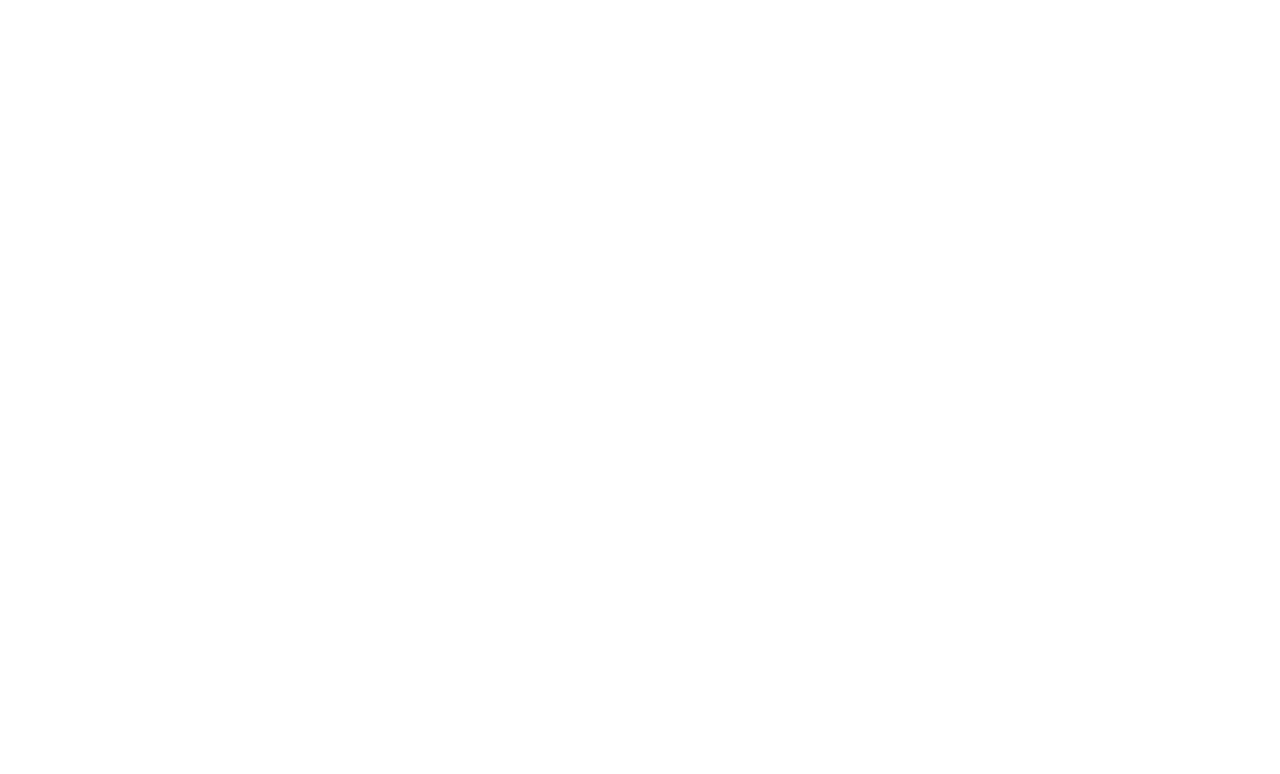
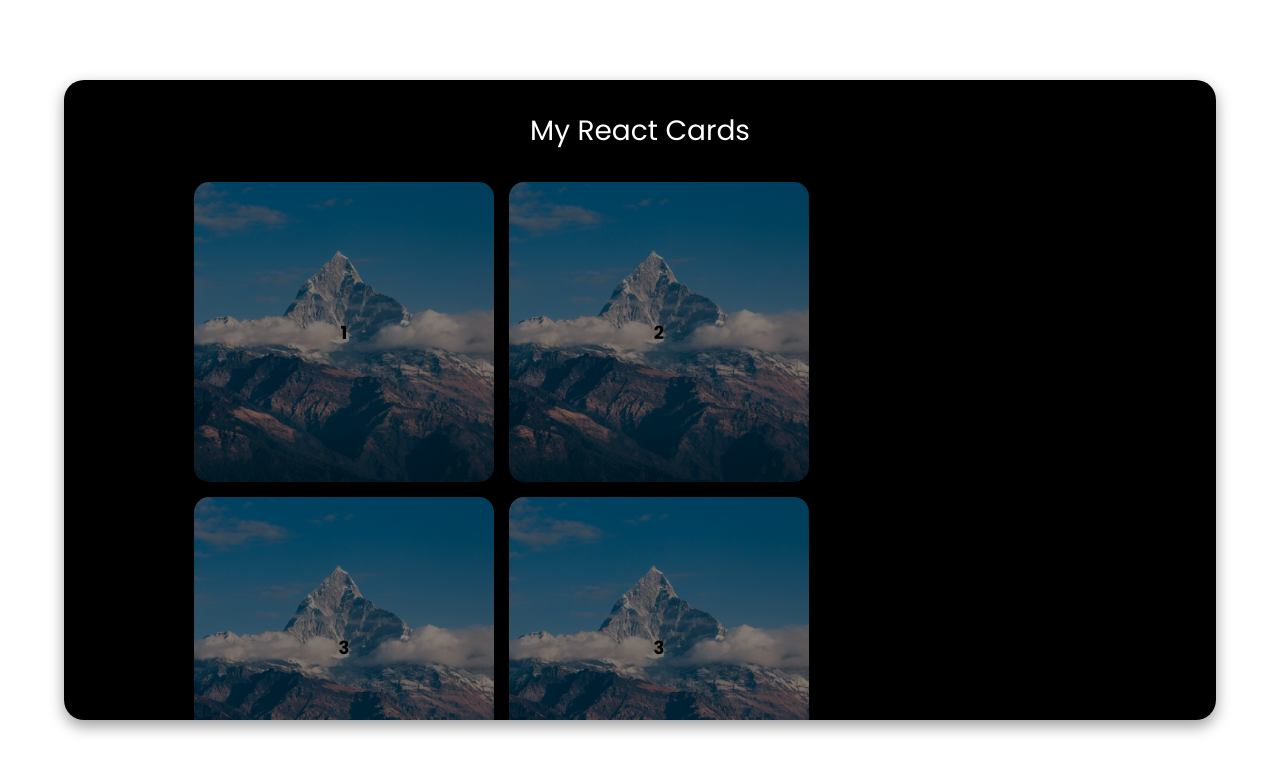
Before and after one commit to elab-development/internet-tehnologije-2024-projekat-appsanaprednomautentikacijom_2021_0462, a React (Create React App) app in the folder Domaci2/blog/: page /blog in a window 1280 px wide. Before the commit this address had no page. Shown: the top 774 px of the page. Built offline with nearby package versions, Linux system fonts and the light colour scheme.

Commit message:
Inicijalizovana card komponenta

```diff
--- a/Domaci2/blog/src/App.js
+++ b/Domaci2/blog/src/App.js
@@ -7,13 +7,14 @@ import Comment from './Components/Comment/Comment.jsx';
 import ImageSlider from './Components/ImageSlider/ImageSlider.jsx';
 import './Components/ImageSlider/ImageSlider.css';
 import './Components/Footer/Footer.jsx';
-
+import Card from './Components/Card/Card.jsx';
 //importovanje slika za slider
 import slika1 from './Components/ImageSlider/ImagesSlider/slika1.jpg';
 import slika2 from './Components/ImageSlider/ImagesSlider/slika2.jpg';
 import slika3 from './Components/ImageSlider/ImagesSlider/slika3.jpg';
 import slika4 from './Components/ImageSlider/ImagesSlider/slika4.jpg';
 import Footer from './Components/Footer/Footer.jsx';
+
 
 
 
@@ -48,6 +49,7 @@ function App() {
           </div>
           <Footer/>
           </>}/>
+          <Route path="blog" element={<><Card/></>}/>
       </Routes>
     </BrowserRouter>
   );
--- /dev/null
+++ b/Domaci2/blog/src/Components/Card/Card.css
@@ -0,0 +1,50 @@
+.page-container {
+    display: flex;
+    justify-content: center;
+    align-items: center;
+    height: 100vh;
+    width: 100vw;
+  }
+
+  .centered-div {
+    width: 90%;
+    max-width: 1200px;
+    height: 80%;
+    background-color: black;
+    border-radius: 20px;
+    padding: 30px;
+    box-shadow: 0 6px 15px rgba(0, 0, 0, 0.4);
+    display: flex;
+    flex-direction: column;
+    overflow-y: auto;
+  }
+
+  .title {
+    color: white;
+    text-align: center;
+    font-size: 28px;
+    margin-bottom: 30px;
+  }
+
+  .card-container {
+    padding-left: 100px;
+    padding-right: 100px;
+    display: flex;
+    flex-wrap: wrap;
+    gap: 15px;
+    justify-content: flex-start;
+  }
+
+  .card {
+    width: 300px;
+    height: 300px;
+    background-color: white;
+    border-radius: 15px;
+    display: flex;
+    justify-content: center;
+    align-items: center;
+    font-size: 18px;
+    color: black;
+    font-weight: bold;
+    box-shadow: 0 3px 6px rgba(0, 0, 0, 0.2);
+  }
--- /dev/null
+++ b/Domaci2/blog/src/Components/Card/Card.jsx
@@ -0,0 +1,21 @@
+import React from 'react'
+import './Card.css';
+
+const Card = ({ image, title, description, buttonText, personName }) => {
+  return(
+    <div class="page-container">
+  <div class="centered-div">
+    <div class="title">My React Cards</div>
+    <div class="card-container">
+      <div class="card">1</div>
+      <div class="card">2</div>
+      <div class="card">3</div>
+      <div class="card">3</div>
+
+    </div>
+  </div>
+</div>
+  );
+}
+
+export default Card
```
